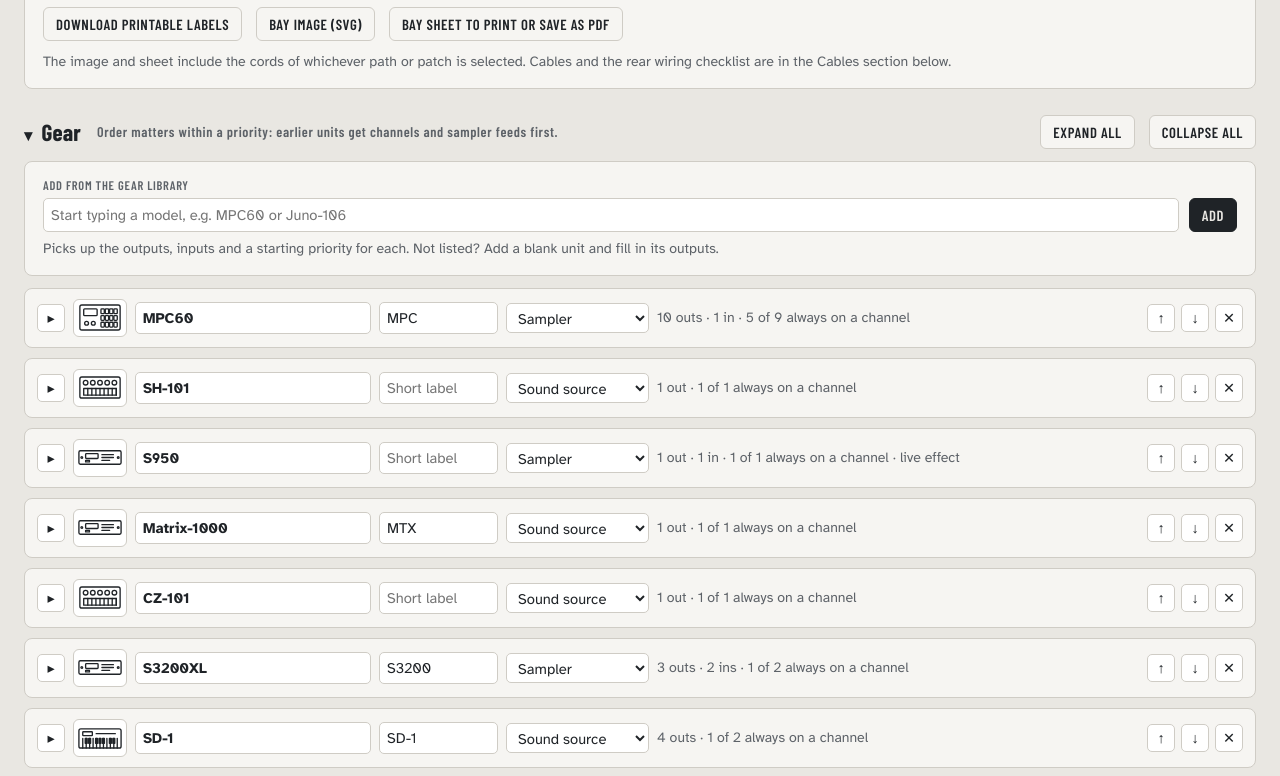
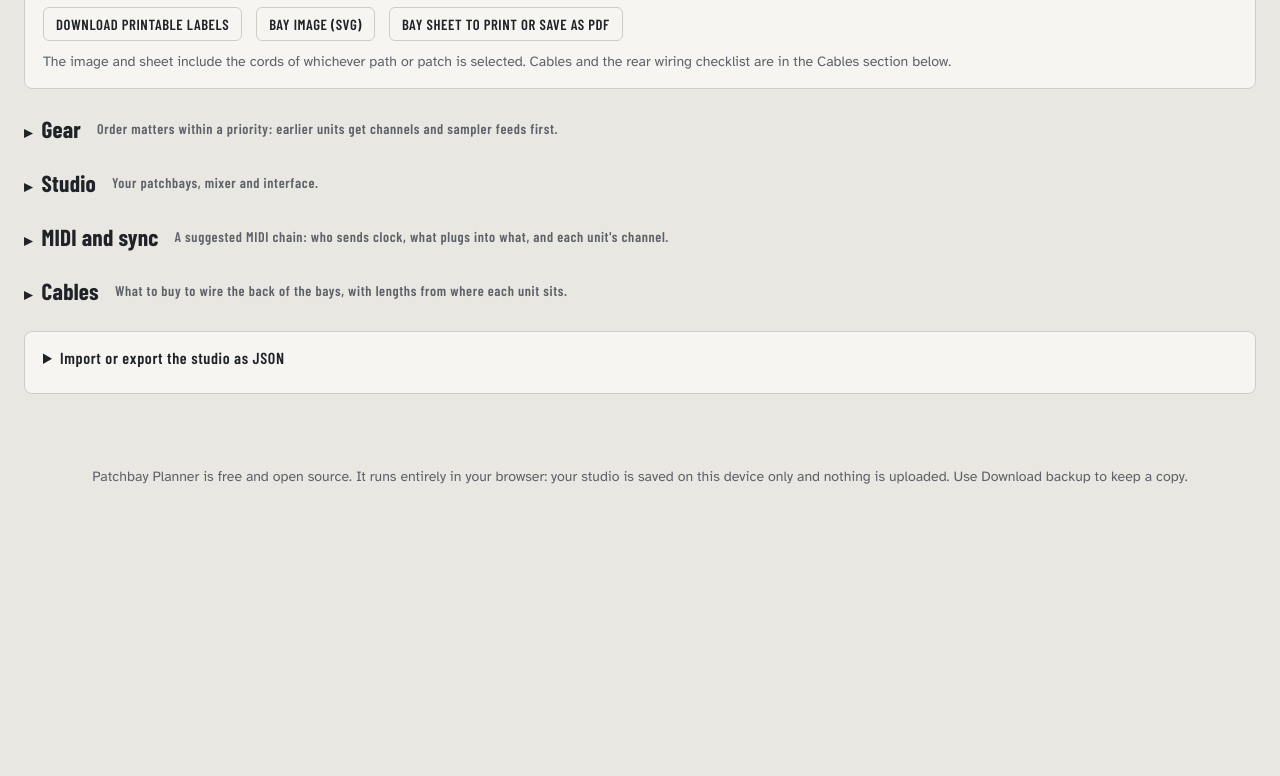
Before and after one commit to projectninetyfive/patchbay-planner, a plain HTML site: page index.html in a window 1280 px wide. Shown: the part 1231-2007 px from the top of the page. After the commit the page ends 1750 px from the top, so only its background shows below. Drawn offline with nearby package versions, Linux system fonts and the light colour scheme.

Commit message:
Start the Gear, Studio, MIDI and sync, and Cables sections collapsed
Co-Authored-By: Claude Opus 5.5 <noreply@anthropic.com>
Claude-Session: https://claude.ai/code/session_011zqiCzu2GhK8XjE7rTbUvw

```diff
--- a/index.html
+++ b/index.html
@@ -224,7 +224,7 @@ details summary{cursor:pointer;font:600 1rem var(--display);letter-spacing:.04em
   </section>
 
   <section>
-    <details class="secfold" data-fold="gear" open><summary class="sechead"><h2>Gear</h2><span class="muted small">Order matters within a priority: earlier units get channels and sampler feeds first.</span><span class="fields"><button class="btn" data-all="open">Expand all</button><button class="btn" data-all="close">Collapse all</button></span></summary><div class="foldbody">
+    <details class="secfold" data-fold="gear"><summary class="sechead"><h2>Gear</h2><span class="muted small">Order matters within a priority: earlier units get channels and sampler feeds first.</span><span class="fields"><button class="btn" data-all="open">Expand all</button><button class="btn" data-all="close">Collapse all</button></span></summary><div class="foldbody">
     <div class="panel libbox">
       <label class="f">Add from the gear library</label>
       <div class="libpick" data-lib="top"></div>
@@ -242,19 +242,19 @@ details summary{cursor:pointer;font:600 1rem var(--display);letter-spacing:.04em
   </section>
 
   <section>
-    <details class="secfold" data-fold="studio" open><summary class="sechead"><h2>Studio</h2><span class="muted small">Your patchbays, mixer and interface.</span></summary><div class="foldbody">
+    <details class="secfold" data-fold="studio"><summary class="sechead"><h2>Studio</h2><span class="muted small">Your patchbays, mixer and interface.</span></summary><div class="foldbody">
     <div class="grid2" id="studio"></div>
     </div></details>
   </section>
 
   <section>
-    <details class="secfold" data-fold="midi" open><summary class="sechead"><h2>MIDI and sync</h2><span class="muted small">A suggested MIDI chain: who sends clock, what plugs into what, and each unit's channel.</span></summary><div class="foldbody">
+    <details class="secfold" data-fold="midi"><summary class="sechead"><h2>MIDI and sync</h2><span class="muted small">A suggested MIDI chain: who sends clock, what plugs into what, and each unit's channel.</span></summary><div class="foldbody">
     <div class="panel" id="midi"></div>
     </div></details>
   </section>
 
   <section>
-    <details class="secfold" data-fold="cables" open><summary class="sechead"><h2>Cables</h2><span class="muted small">What to buy to wire the back of the bays, with lengths from where each unit sits.</span></summary><div class="foldbody">
+    <details class="secfold" data-fold="cables"><summary class="sechead"><h2>Cables</h2><span class="muted small">What to buy to wire the back of the bays, with lengths from where each unit sits.</span></summary><div class="foldbody">
     <div class="panel" id="cables"></div>
     </div></details>
   </section>
@@ -1646,9 +1646,9 @@ document.getElementById("midi").addEventListener("input",e=>{ const t=e.target,
 
 
 document.getElementById("want").addEventListener("toggle",e=>{ if(!e.target.open&&!drawing&&current!=="none") clearPath(); });
-/* ---------- collapsible sections: open unless this viewer closed them ---------- */
-document.querySelectorAll("details[data-fold]").forEach(d=>{ const k="patchbay-fold-"+d.dataset.fold; if(lsGet(k)==="closed") d.open=false;
-  d.addEventListener("toggle",()=>lsSet(k,d.open?"":"closed")); });
+/* ---------- collapsible sections: closed unless this viewer opened them ---------- */
+document.querySelectorAll("details[data-fold]").forEach(d=>{ const k="patchbay-fold-"+d.dataset.fold; if(lsGet(k)==="open") d.open=true;
+  d.addEventListener("toggle",()=>lsSet(k,d.open?"open":"")); });
 
 /* ---------- boot ---------- */
 renderBays();
```
